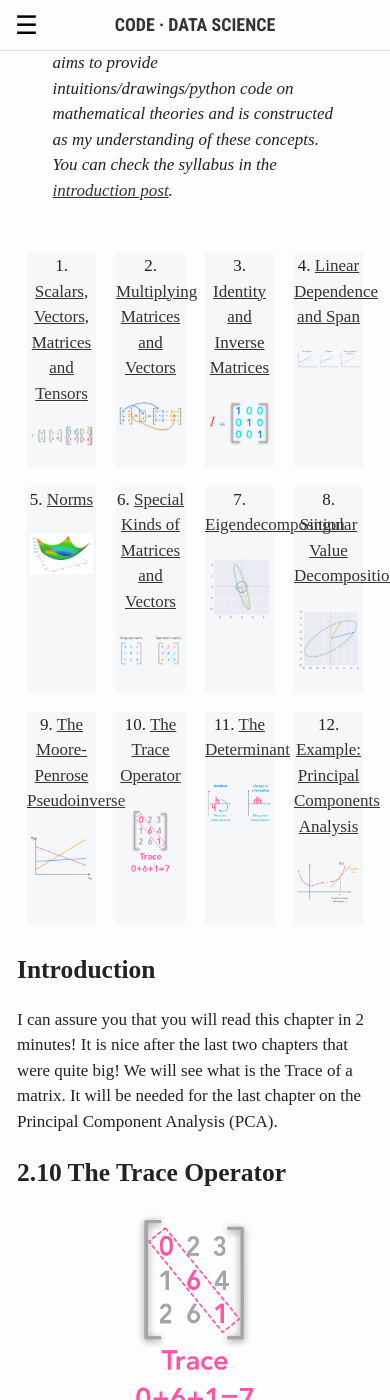
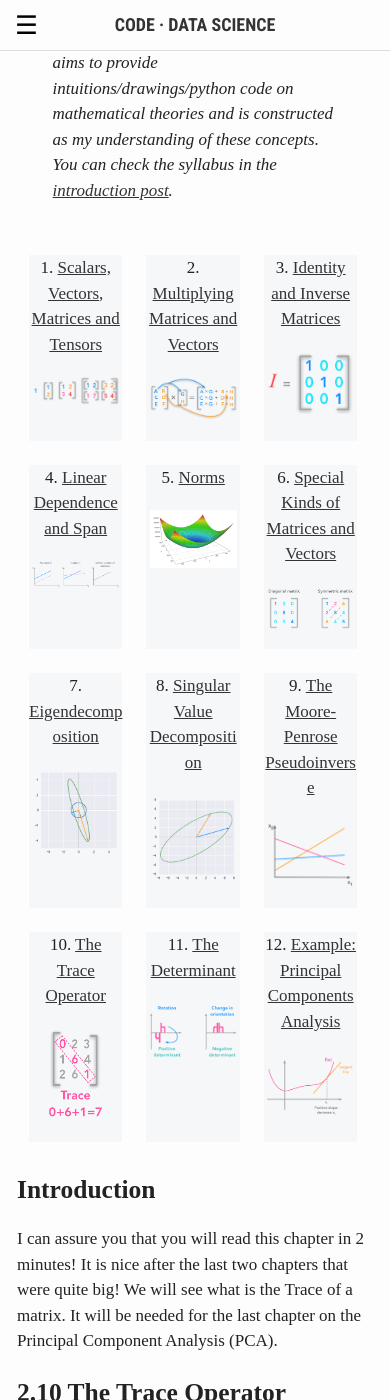
Before and after one commit to hadrienj/hadrienj.github.io, a Jekyll site: the page built from _posts/2018-03-26-Deep-Learning-Book-Series-2.10-The-Trace-Operator.md, in a window 390 px wide and 1400 px high, scrolled down 532 px. Built offline with Jekyll 4.4.1, drawn with Linux system fonts in a browser that asks for light colours; formulas are drawn with MathJax 3.

```diff
--- a/assets/_sass/_base.scss
+++ b/assets/_sass/_base.scss
@@ -318,4 +318,5 @@
   text-align: center;
   margin: 10px;
   background-color: #c1ccda1f;
+  word-wrap: break-word;
 }
--- a/assets/_sass/_media-queries.scss
+++ b/assets/_sass/_media-queries.scss
@@ -2,12 +2,6 @@
 * Media Queries
 * ========================================================================== */
 
-
-@media screen and (max-width: $sm-break-point) {
-  .MathJax {
-    font-size: 40% !important;
-  }
-}
 
 @media screen and (min-width: $sm-break-point) and (max-width: $md-break-point) {
   .MathJax {
@@ -19,6 +13,13 @@
   }
   body {
     text-align: left;
+  }
+  .grid-container {
+    display: grid;
+    grid-template-columns: 33% 33% 33%;
+  }
+   .grid-item {
+    margin: 12px;
   }
 }
 
@@ -188,3 +189,16 @@
     padding: 2em;
   }
 }
+
+@media screen and (max-width: $sm-break-point) {
+  .MathJax {
+    font-size: 40% !important;
+  }
+  .grid-container {
+    display: grid;
+    grid-template-columns: 50% 50%;
+  }
+  .grid-item {
+    font-size: 12px;
+  }
+}
```
